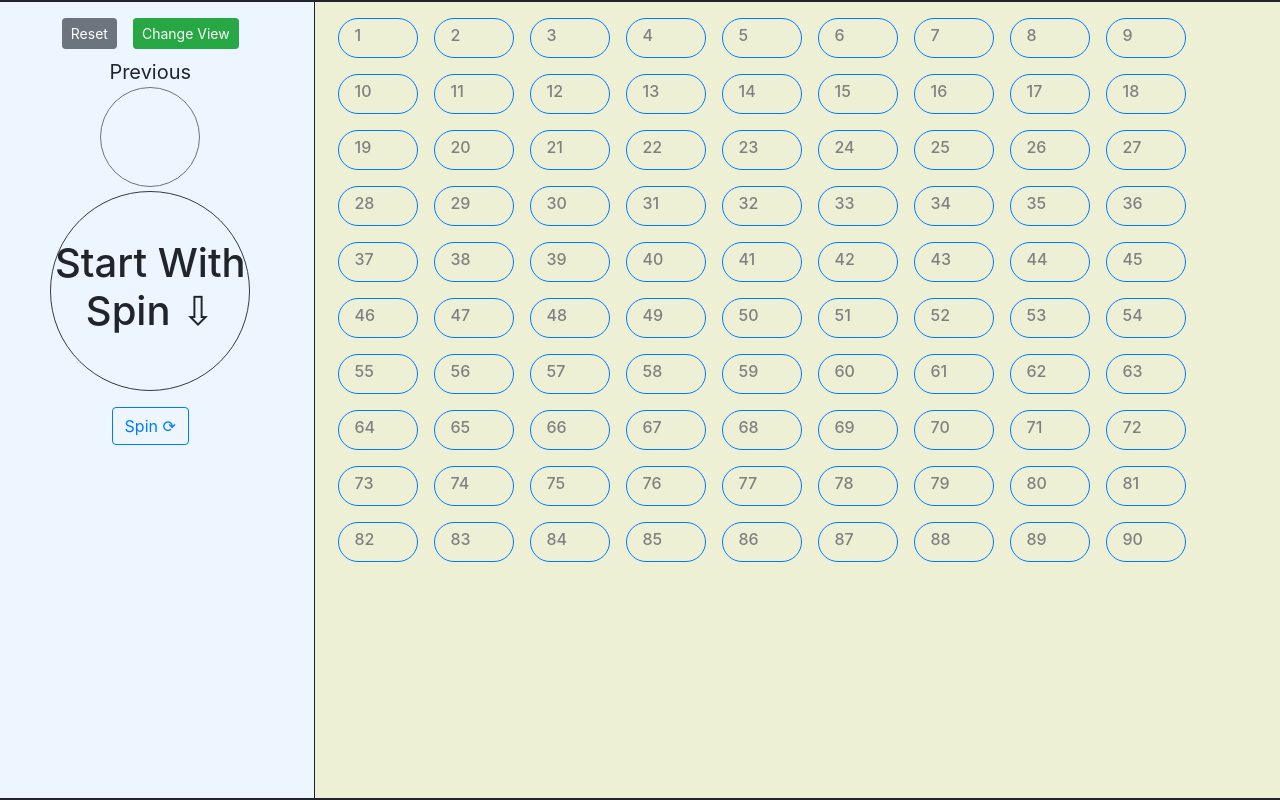
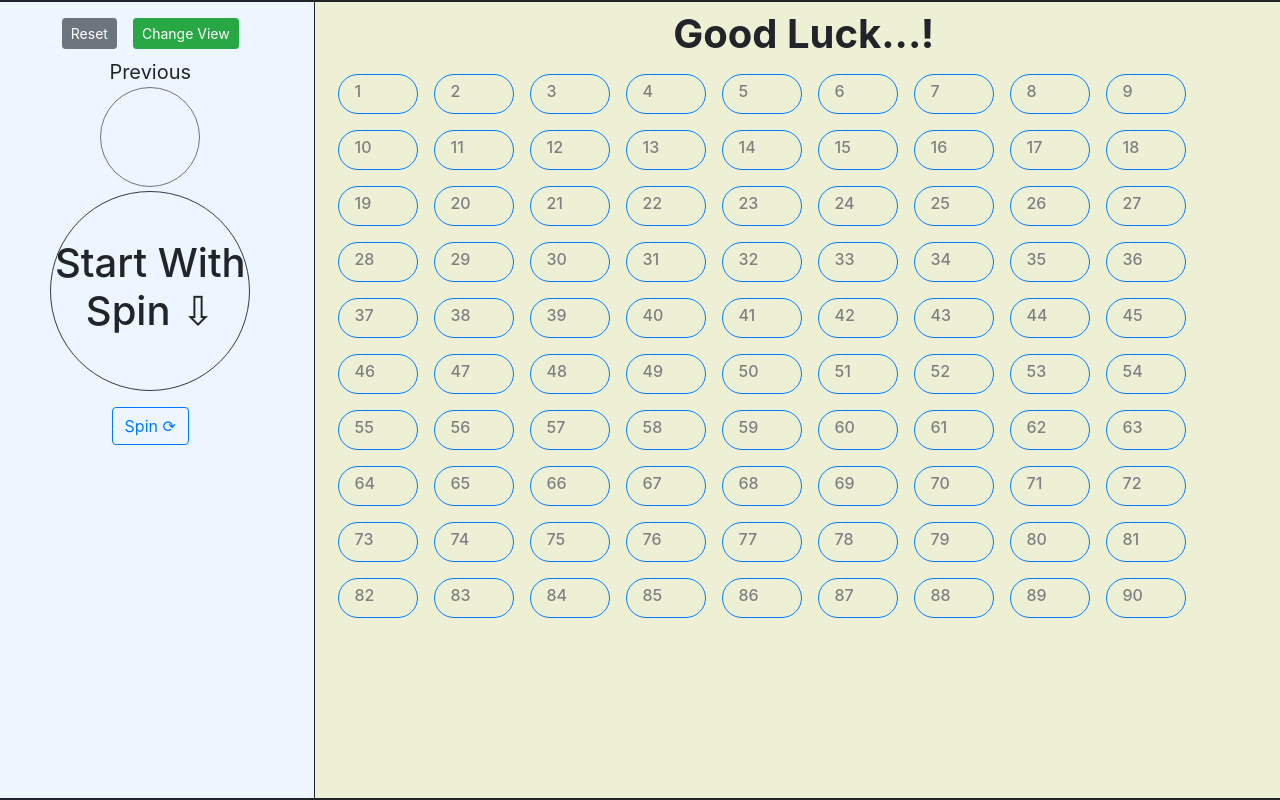
Before and after one commit to avinash-mane/promobi-housie, a React (Create React App) app: page / in a window 1280 px wide. Built offline with nearby package versions, Linux system fonts and the light colour scheme.

Commit message:
added text

```diff
--- a/src/components/main.js
+++ b/src/components/main.js
@@ -114,6 +114,7 @@ function App() {
       </div>
       <div className="col pt-2" style={{ overflow: "auto", height: "100%", backgroundColor: "#eef0d6", borderLeft: "1px solid" }}>
         <div>
+          <h1><b>Good Luck...!</b></h1>
           <div class="d-flex flex-wrap">
             {view ? <Sequence /> : <Board />}
           </div>
```
